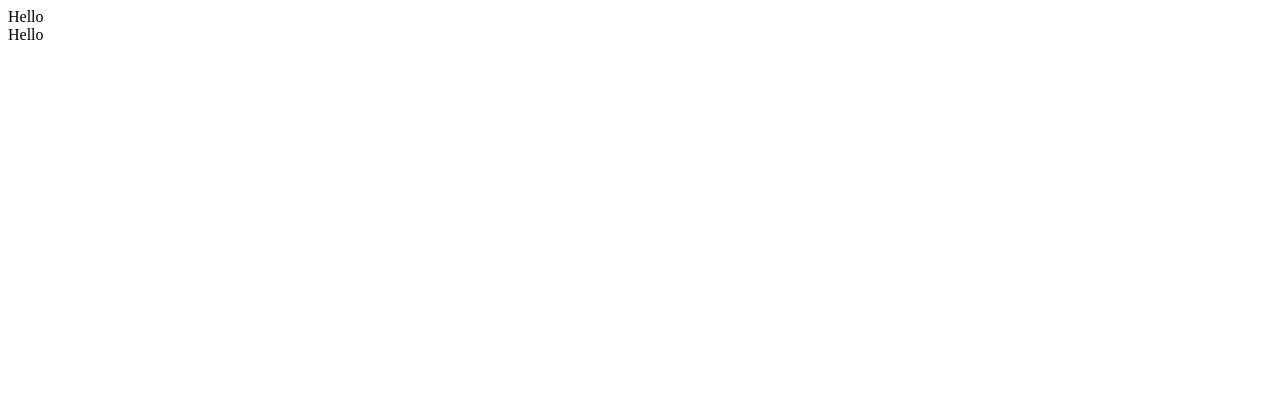
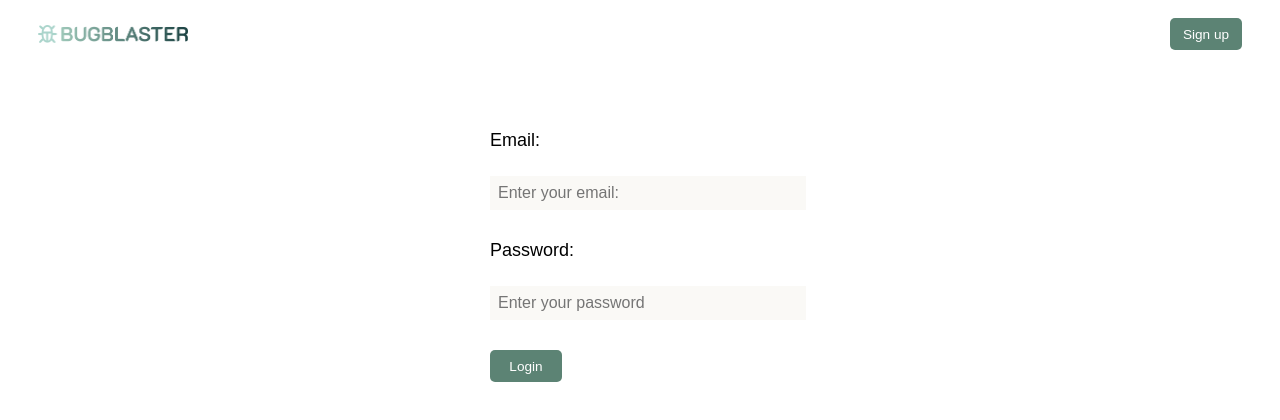
Before and after one commit to TonyPhan0505/BugBlaster, a React (Create React App) app in the folder frontend/: page / in a window 1280 px wide. Shown: the top 420 px of the page. Built offline with nearby package versions, Linux system fonts and the light colour scheme.

Commit message:
added login

```diff
--- a/frontend/src/components/login/Form.component.js
+++ b/frontend/src/components/login/Form.component.js
@@ -1,15 +1,104 @@
 ////////////////// Import dependencies //////////////////
-import React from 'react';
+import React, { useEffect, useState } from 'react';
+import Colors from "../../utils/colors.utils";
+import { useSelector, useDispatch } from "react-redux";
+import { useNavigate } from "react-router-dom";
 ////////////////////////////////////////////////////////
 
 ////////////////// Component //////////////////
 export default function Form() {
-  return (
-    <div>Hello</div>
-  )
+    const dispatch = useDispatch();
+    const isLoggedIn = useSelector(state => state.team.isLoggedIn);
+    const navigate = useNavigate();
+    const [ emailAddress, setEmailAddress ] = useState("");
+    const [ password, setPassword ] = useState("");
+
+    useEffect(() => {
+        if (isLoggedIn === 1) {
+            dispatch({
+                type: "team/reset_login"
+            });
+            navigate("/home");
+        } else {
+            window.alert("Wrong credentials.")
+        }
+    }, [isLoggedIn]);
+
+    function login() {
+        dispatch({
+            type: "team/login",
+            payload: {
+                emailAddress: emailAddress,
+                password: password
+            }
+        });
+    }
+
+    return (
+        <div style={styles.container}>
+            <label style={styles.label}>Email:</label>
+            <input
+                type="text"
+                style={styles.input}
+                placeholder="Enter your email:"
+                value={emailAddress}
+                onChange={(e) => setEmailAddress(e.target.value)}
+            />
+
+            <label style={styles.label}>Password:</label>
+            <input
+                type="password"
+                style={styles.input}
+                placeholder="Enter your password"
+                value={password}
+                onChange={(e) => setPassword(e.target.value)}
+            />
+
+            <button onClick={login} style={styles.button}>Login</button>
+        </div>
+    );
 }
 /////////////////////////////////////////////
 
 ////////////////// Styles //////////////////
-const styles = {};
+const styles = {
+  root:{
+      backgroundColor: '#9EC8B9',
+  },
+  container: {
+      maxWidth: '300px',
+      margin: 'auto',
+      paddingTop: '20px',
+      fontSize: "1.125rem",
+      marginTop: "30px"
+  },
+  label: {
+      display: 'block',
+      marginBottom: '5px',
+      fontFamily: "Arial",
+      marginTop: "20px",
+  },
+  input: {
+    width: '100%',
+    padding: '8px',
+    marginBottom: '10px',
+    borderWidth: "0",
+    marginTop: "20px",
+    fontSize: "1rem",
+    backgroundColor: Colors.seven
+  },
+  button: {
+    width: "4.5rem",
+    height: "2rem",
+    marginRight: "20px",
+    backgroundColor: Colors.two,
+    borderWidth: "0",
+    borderRadius: '5px',
+    color: Colors.five,
+    fontFamily: "Arial",
+    cursor: 'pointer',
+    fontSize: '0.85rem',
+    marginTop: "20px"
+  },
+};
 ///////////////////////////////////////////
--- a/frontend/src/components/login/NavBar.component.js
+++ b/frontend/src/components/login/NavBar.component.js
@@ -1,15 +1,80 @@
 ////////////////// Import dependencies //////////////////
 import React from 'react';
+import logo from '../../assets/logoBugblaster.png';
+import Colors from "../../utils/colors.utils";
+import { useNavigate } from "react-router-dom";
 ////////////////////////////////////////////////////////
 
 ////////////////// Component //////////////////
 export default function NavBar() {
-  return (
-    <div>Hello</div>
-  )
+    const navigate = useNavigate();
+
+    function navToSignUp() {
+        navigate("/sign_up")
+    }
+
+    return (
+        <nav style={styles.nav}>
+            <div style={styles.logoContainer}>
+                <img style={styles.logo} src={logo} alt="Logo" />
+            </div>
+            <ul style={styles.navList}>
+                <li style={styles.navItem}>
+                    <button onClick={navToSignUp} style={styles.button}>
+                        Sign up
+                    </button>
+                </li>
+            </ul>
+        </nav>
+    );
 }
 /////////////////////////////////////////////
 
 ////////////////// Styles //////////////////
-const styles = {};
+const styles = {
+  nav: {
+    display: 'flex',
+    justifyContent: 'space-between',
+    alignItems: 'center',
+    padding: '10px',
+    backgroundColor: Colors.five,
+  },
+
+  logoContainer: {
+    width: "70%",
+    height: "100%",
+    display: "flex",
+    alignItems: "center"
+  },
+
+  logo: {
+    width: "9.375rem",
+    height: "auto",
+    marginLeft: "20px"
+  },
+
+  navList: {
+    width: "30%",
+    listStyle: 'none',
+    padding: 0,
+    margin: 0,
+    display: 'flex',
+    justifyContent: "flex-end"
+  },
+  navItem: {
+    marginLeft: '10px',
+  },
+  button: {
+    width: "4.5rem",
+    height: "2rem",
+    marginRight: "20px",
+    backgroundColor: Colors.two,
+    borderWidth: "0",
+    borderRadius: '5px',
+    color: Colors.five,
+    fontFamily: "Arial",
+    cursor: 'pointer',
+    fontSize: '0.85rem',
+  },
+};
 ///////////////////////////////////////////
--- a/frontend/src/components/sign_up/Form.component.js
+++ b/frontend/src/components/sign_up/Form.component.js
@@ -1,15 +1,63 @@
 ////////////////// Import dependencies //////////////////
 import React from 'react';
+import Colors from "../../utils/colors.utils";
 ////////////////////////////////////////////////////////
 
 ////////////////// Component //////////////////
 export default function Form() {
   return (
-    <div>Hello</div>
-  )
+    <div style={styles.container}>
+        <label style={styles.label}>Email:</label>
+        <input type="text" style={styles.input} placeholder="Enter your email:" />
+
+        <label style={styles.label}>Password:</label>
+        <input type="password" style={styles.input} placeholder="Enter your password" />
+
+        <button style={styles.button}>Sign up</button>
+    </div>
+);
 }
 /////////////////////////////////////////////
 
 ////////////////// Styles //////////////////
-const styles = {};
+const styles = {
+  root:{
+      backgroundColor: '#9EC8B9',
+  },
+  container: {
+      maxWidth: '300px',
+      margin: 'auto',
+      paddingTop: '20px',
+      fontSize: "1.125rem",
+      marginTop: "30px"
+  },
+  label: {
+      display: 'block',
+      marginBottom: '5px',
+      fontFamily: "Arial",
+      marginTop: "20px",
+  },
+  input: {
+      width: '100%',
+      padding: '8px',
+      marginBottom: '10px',
+      borderWidth: "0",
+      marginTop: "20px",
+      fontSize: "1rem",
+      backgroundColor: Colors.seven
+  },
+  button: {
+    width: "4.5rem",
+    height: "2rem",
+    marginRight: "20px",
+    backgroundColor: Colors.two,
+    borderWidth: "0",
+    borderRadius: '5px',
+    color: Colors.five,
+    fontFamily: "Arial",
+    cursor: 'pointer',
+    fontSize: '0.85rem',
+    marginTop: "20px"
+  },
+};
 ///////////////////////////////////////////
--- a/frontend/src/components/sign_up/NavBar.component.js
+++ b/frontend/src/components/sign_up/NavBar.component.js
@@ -1,15 +1,80 @@
 ////////////////// Import dependencies //////////////////
 import React from 'react';
+import logo from '../../assets/logoBugblaster.png';
+import Colors from "../../utils/colors.utils";
+import { useNavigate } from "react-router-dom";
 ////////////////////////////////////////////////////////
 
 ////////////////// Component //////////////////
 export default function NavBar() {
-  return (
-    <div>Hello</div>
-  )
+    const navigate = useNavigate();
+
+    function navToLogin() {
+        navigate("/")
+    }
+
+    return (
+        <nav style={styles.nav}>
+            <div style={styles.logoContainer}>
+                <img style={styles.logo} src={logo} alt="Logo" />
+            </div>
+            <ul style={styles.navList}>
+                <li style={styles.navItem}>
+                    <button onClick={navToLogin} style={styles.button}>
+                        Login
+                    </button>
+                </li>
+            </ul>
+        </nav>
+    );
 }
 /////////////////////////////////////////////
 
 ////////////////// Styles //////////////////
-const styles = {};
+const styles = {
+  nav: {
+    display: 'flex',
+    justifyContent: 'space-between',
+    alignItems: 'center',
+    padding: '10px',
+    backgroundColor: Colors.five,
+  },
+
+  logoContainer: {
+    width: "70%",
+    height: "100%",
+    display: "flex",
+    alignItems: "center"
+  },
+
+  logo: {
+    width: "9.375rem",
+    height: "auto",
+    marginLeft: "20px"
+  },
+
+  navList: {
+    width: "30%",
+    listStyle: 'none',
+    padding: 0,
+    margin: 0,
+    display: 'flex',
+    justifyContent: "flex-end"
+  },
+  navItem: {
+    marginLeft: '10px',
+  },
+  button: {
+    width: "4.5rem",
+    height: "2rem",
+    marginRight: "20px",
+    backgroundColor: Colors.two,
+    borderWidth: "0",
+    borderRadius: '5px',
+    color: Colors.five,
+    fontFamily: "Arial",
+    cursor: 'pointer',
+    fontSize: '0.85rem',
+  },
+};
 ///////////////////////////////////////////
--- a/frontend/src/pages/SignUp.page.js
+++ b/frontend/src/pages/SignUp.page.js
@@ -1,11 +1,16 @@
 ////////////////// Import dependencies //////////////////
 import React from 'react';
+import NavBar from '../components/sign_up/NavBar.component';
+import Form from '../components/sign_up/Form.component';
 ////////////////////////////////////////////////////////
 
 ////////////////// Component //////////////////
 export default function SignUpPage() {
   return (
-    <div></div>
+    <div>
+      <NavBar />
+      <Form />
+    </div>
   )
 }
 /////////////////////////////////////////////
--- a/frontend/src/pages/login.page.js
+++ b/frontend/src/pages/login.page.js
@@ -1,6 +1,5 @@
 ////////////////// Import dependencies //////////////////
 import React from 'react';
-
 import NavBar from "../components/login/NavBar.component";
 import Form from "../components/login/Form.component";
 ////////////////////////////////////////////////////////
@@ -10,12 +9,8 @@ export default function LoginPage() {
   return (
     <div>
       <NavBar />
-      <Form />
+      <Form/>
     </div>
   )
 }
 /////////////////////////////////////////////
-
-////////////////// Styles //////////////////
-const styles = {};
-///////////////////////////////////////////
--- a/frontend/src/redux/sagas/team.saga.js
+++ b/frontend/src/redux/sagas/team.saga.js
@@ -52,13 +52,11 @@ function* signUpSaga(action) {
     const {
         teamId,
         emailAddress,
-        name,
         password
     } = action.payload;
     const res = yield signUp(
         teamId,
         emailAddress,
-        name,
         password
     );
     if (res && res.data.success) {
```
Also changed, not shown: frontend/src/components/shared/CopyrightSection.component.js (deleted, +0 -15 lines), 2 other files (tests, documents, lock files or other folders).
